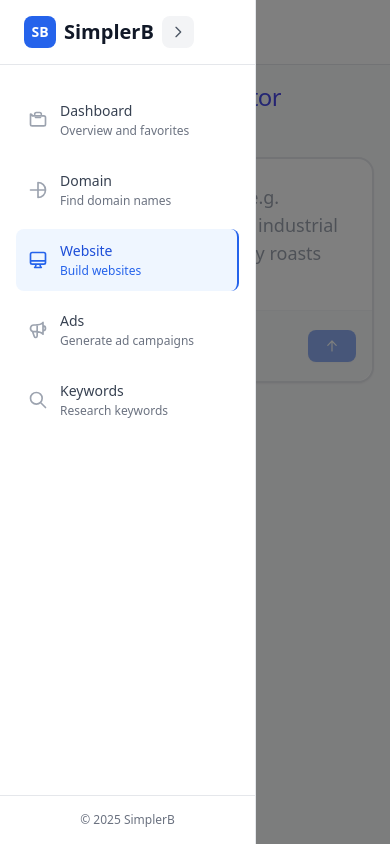
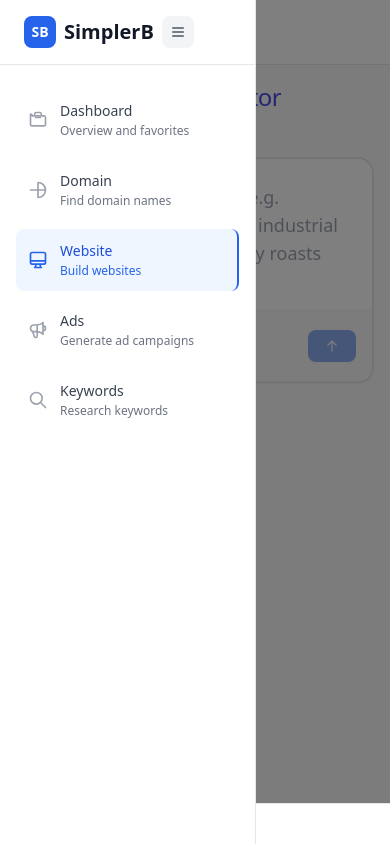
Before and after one commit to romanvieito/simplerb, a Next.js app: page /web in a window 390 px wide. Built offline with nearby package versions, Linux system fonts and the light colour scheme; no server answers.

Commit message:
🍔 Change sidebar toggle icon from arrow to hamburger menu - more intuitive UX

```diff
--- a/components/DashboardLayout.tsx
+++ b/components/DashboardLayout.tsx
@@ -68,7 +68,7 @@ const DashboardLayout: React.FC<DashboardLayoutProps> = ({
         </div>
 
         <div className="flex-1 overflow-y-auto">
-          <div className="p-4 md:p-8">
+          <div className="p-4 md:p-8 pb-20">
             {children}
           </div>
         </div>
--- a/components/Sidebar.tsx
+++ b/components/Sidebar.tsx
@@ -137,8 +137,8 @@ const Sidebar: React.FC<SidebarProps> = ({ isOpen = true, collapsed = false, onC
 
       {/* Sidebar */}
       <div className={`
-        bg-white border-r border-gray-200 h-full flex flex-col fixed md:relative
-        transform transition-all duration-300 ease-in-out z-50
+        bg-white border-r border-gray-200 flex flex-col fixed md:relative
+        transform transition-all duration-300 ease-in-out z-50 min-h-screen
         ${isOpen && !collapsed ? 'translate-x-0 w-64' : '-translate-x-full w-64'}
         ${collapsed ? 'md:translate-x-0 md:w-20' : 'md:translate-x-0 md:w-64'}
         ${className}
@@ -161,12 +161,12 @@ const Sidebar: React.FC<SidebarProps> = ({ isOpen = true, collapsed = false, onC
                 title={collapsed ? "Expand sidebar" : "Minimize sidebar"}
               >
                 <svg
-                  className={`w-4 h-4 transition-transform duration-200 ${collapsed ? 'rotate-180' : ''}`}
+                  className="w-4 h-4 transition-all duration-200"
                   fill="none"
                   stroke="currentColor"
                   viewBox="0 0 24 24"
                 >
-                  <path strokeLinecap="round" strokeLinejoin="round" strokeWidth={2} d="M9 5l7 7-7 7" />
+                  <path strokeLinecap="round" strokeLinejoin="round" strokeWidth={2} d="M4 6h16M4 12h16M4 18h16" />
                 </svg>
               </button>
             )}
@@ -206,11 +206,34 @@ const Sidebar: React.FC<SidebarProps> = ({ isOpen = true, collapsed = false, onC
             );
           })}
         </nav>
+      </div>
 
-        {/* Footer */}
-        <div className="p-4 border-t border-gray-200">
-          <div className="text-xs text-gray-500 text-center">
-            © 2025 SimplerB
+      {/* Footer at bottom of screen */}
+      <div className="fixed bottom-0 left-0 right-0 bg-white border-t border-gray-200 z-40">
+        <div className="flex items-center justify-between px-4 py-3">
+          {/* User Session */}
+          {user && (
+            <div className="flex items-center space-x-3 flex-1">
+              <div className="flex-shrink-0">
+                <img
+                  src={user.imageUrl}
+                  alt={user.firstName || 'User'}
+                  className="w-8 h-8 rounded-full"
+                />
+              </div>
+              <div className="flex-1 min-w-0">
+                <div className="text-sm font-medium text-gray-900 truncate">
+                  {user.firstName} {user.lastName}
+                </div>
+                <div className="text-xs text-gray-500 truncate">
+                  {user.emailAddresses[0]?.emailAddress}
+                </div>
+              </div>
+            </div>
+          )}
+
+          <div className="text-xs text-gray-500">
+            © 2025 SB
           </div>
         </div>
       </div>
```
